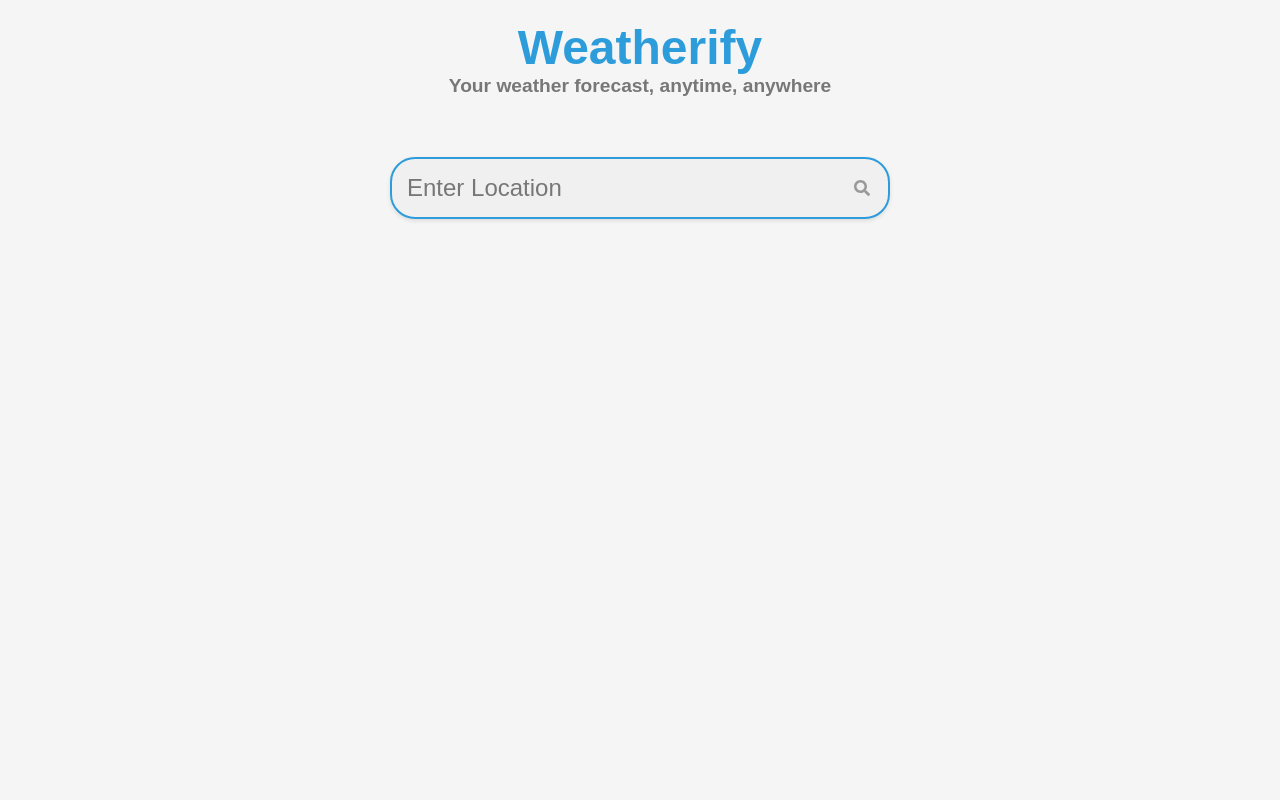
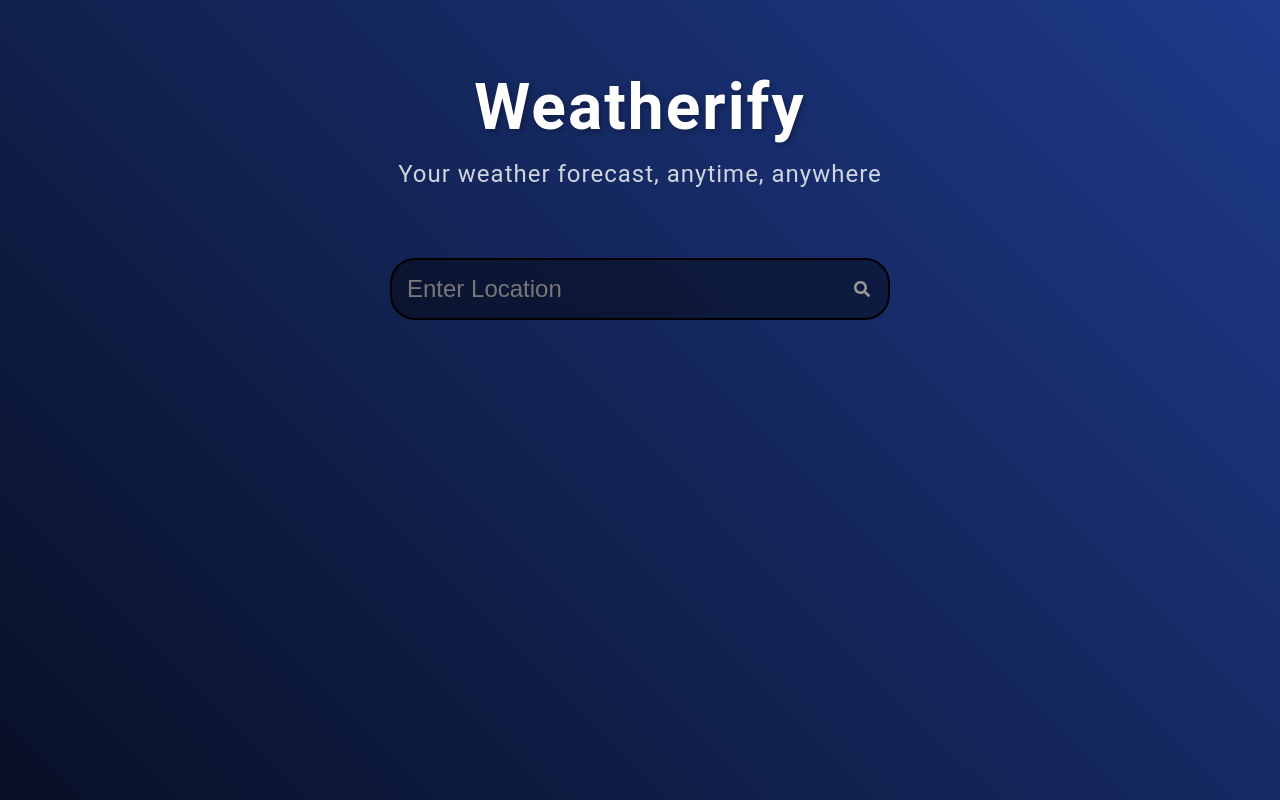
Before and after one commit to MZ-AD/WeatherApp, a React (Create React App) app: page / in a window 1280 px wide. Shown: the top 800 px of the page. Built offline with nearby package versions, Linux system fonts and the light colour scheme.

Commit message:
ui updates

```diff
--- a/src/App.css
+++ b/src/App.css
@@ -1,4 +1,81 @@
-/* General Styles */
+
+@import url('https://fonts.googleapis.com/css2?family=Poppins:wght@400;600&display=swap');
+
+
+body {
+    font-family: 'Poppins', sans-serif;
+    margin: 0;
+    padding: 0;
+    background: #f0f4f7;
+    color: #333;
+}
+
+.weather-header {
+
+    padding: 50px 20px;
+
+
+    color: white;
+    animation: fadeIn 2s ease-in-out;
+}
+
+
+.weather-title {
+    font-size: 4rem;
+    font-weight: 600;
+    margin: 0;
+    text-align: center;
+    letter-spacing: 2px;
+    text-shadow: 2px 2px 6px rgba(0, 0, 0, 0.3);
+    animation: slideInFromLeft 1.5s ease-in-out;
+}
+
+
+.weather-slogan {
+    font-size: 1.5rem;
+    font-weight: 400;
+    margin-top: 15px;
+    letter-spacing: 1px;
+    opacity: 0.8;
+    animation: fadeIn 2s ease-in-out 0.5s;
+}
+
+
+@keyframes fadeIn {
+    0% {
+        opacity: 0;
+    }
+    100% {
+        opacity: 1;
+    }
+}
+
+
+@keyframes slideInFromLeft {
+    0% {
+        transform: translateX(-50px);
+        opacity: 0;
+    }
+    100% {
+        transform: translateX(0);
+        opacity: 1;
+    }
+}
+
+
+@media (max-width: 768px) {
+    .weather-title {
+        font-size: 3rem;
+    }
+    .weather-slogan {
+        font-size: 1.2rem;
+    }
+}
+
+
+
+
+
 * {
   box-sizing: border-box;
   margin: 0;
@@ -18,9 +95,13 @@ body {
   flex-direction: column;
   align-items: center;
   justify-content: flex-start;
-  height: 100vh;
+  height: 200vh;
   padding: 20px;
+  background: linear-gradient(45deg, #000000, #1e3a8a);
+
 }
+
+
 
 .header {
   text-align: center;
@@ -46,12 +127,14 @@ body {
   width: 100%;
   max-width: 500px;
   margin: 20px auto;
+
 }
 
 .search-container {
   display: flex;
   align-items: center;
   position: relative;
+
 }
 
 .search-icon {
@@ -65,9 +148,10 @@ body {
   padding: 15px;
   font-size: 1.5rem;
   border-radius: 25px;
-  border: 2px solid #2d9cdb;
+  color:white;
+  border: 2px solid #000000 !important;
   outline: none;
-  background-color: #f0f0f0;
+  background-color: rgba(0, 0, 0, 0.4) !important
 }
 
 .suggestions {
@@ -143,3 +227,19 @@ body {
   transform: scale(1.05);
   box-shadow: 0 8px 16px rgba(0, 0, 0, 0.2);
 }
+
+.sunrise-sunset-section{
+  display: flex !important;
+  margin-top: 10px;
+
+}
+
+.sunrise{
+  color: yellow;
+
+}
+
+.sunset{
+  color: orange;
+  margin-left: 30px;
+}
--- a/src/App.js
+++ b/src/App.js
@@ -2,7 +2,7 @@ import React, {useState} from "react";
 import axios from "axios";
 import { FaSearch } from 'react-icons/fa';
 import './App.css';
-import { WiDaySunny, WiRain, WiCloud, WiSnow } from 'react-icons/wi';
+import { WiDaySunny, WiRain, WiCloud, WiSnow, WiSunrise, WiSunset } from 'react-icons/wi';
 
 function App() {
   const [data,setData] = useState({});
@@ -12,17 +12,16 @@ function App() {
 
 const url = `https://api.openweathermap.org/data/2.5/weather?q=${location}&appid=ab8622d5f5453c45c9181938f10cdfe5&units=metric`;
 const getWeatherIcon = (description) => {
-
   if (description.includes("clear")) {
-    return <WiDaySunny size={50} />;
+    return <WiDaySunny size={100} />;
   }       else if (description.includes("rain")) {
-    return <WiRain size={50} />;
+    return <WiRain size={100} />;
   } else if (description.includes("cloud")) {
-    return <WiCloud size={50} />;
+    return <WiCloud size={100} />;
   } else if (description.includes("snow")) {
-    return <WiSnow size={50} />;
+    return <WiSnow size={100} />;
   }
-  return <WiDaySunny size={50} />;
+  return <WiDaySunny size={200} />;
 };
 
 
@@ -73,11 +72,30 @@ setLocation("");
     return new Date(date).toLocaleDateString(undefined, options);
   };
 
+  const SunriseSunsetSection = ({ sunriseTime, sunsetTime }) => {
+    return (
+      <div className="sunrise-sunset-section">
+
+        <div className="sunrise">
+                  <WiSunrise size={100} />
+
+          <p><strong>Sunrise:</strong> {new Date(sunriseTime * 1000).toLocaleTimeString()}</p>
+        </div>
+
+        <div className="sunset">
+
+              <WiSunset size={100} />
+          <p><strong>Sunset:</strong> {new Date(sunsetTime * 1000).toLocaleTimeString()}</p>
+        </div>
+      </div>
+    );
+  };
+
   return (
     <div className="app">
-      <header className="header">
-        <h1>Weatherify</h1>
-        <p className="slogan">Your weather forecast, anytime, anywhere</p>
+      <header className="weather-header">
+        <h1 className="weather-title">Weatherify</h1>
+        <p className="weather-slogan">Your weather forecast, anytime, anywhere</p>
       </header>
       <div className="search">
         <div className="search-container">
@@ -91,7 +109,6 @@ setLocation("");
             className="search-input"
           />
         </div>
-
         {suggestions.length > 0 && (
           <div className="suggestions">
             {suggestions.map((city, index) => (
@@ -106,6 +123,14 @@ setLocation("");
           </div>
         )}
       </div>
+
+
+      {data.sys && (
+        <SunriseSunsetSection
+          sunriseTime={data.sys.sunrise}
+          sunsetTime={data.sys.sunset}
+        />
+      )}
 
       {data.main && data.weather && (
   <div className="current-weather">
@@ -127,9 +152,12 @@ setLocation("");
             </div>
             <div className="humidity">
                   <p><strong>Humidity:</strong> {data.main.humidity}%</p>
+</div>
+                <div className="rain-chance">
+                <p><strong>Rain Forecast:</strong> {data.rain ? `${data.rain['1h']} mm` : 'None'}</p>
             </div>
             </div>
-            </div>
+          </div>
   </div>
 )}
 
@@ -137,11 +165,9 @@ setLocation("");
 
     {forecastData.length > 0 && (
          <div className="forecast">
-            <h2>Upcoming Forecast </h2>
+          {/* <h2>Upcoming Forecast</h2> */}
           <div className="forecast-cards">
-
-            {
-            forecastData.map((forecast,index) => {
+            {forecastData.map((forecast,index) => {
               return (
                 <div
                    key={index}
--- a/src/index.css
+++ b/src/index.css
@@ -11,16 +11,6 @@ body {
   color: #333;
   margin: 0;
   padding: 0;
-}
-
-.app {
-  display: flex;
-  flex-direction: column;
-  align-items: center;
-  justify-content: flex-start;
-  height: 100vh;
-  background-color: #f5f5f5;
-  padding: 20px;
 }
 
 .header {
@@ -182,10 +172,6 @@ color: black;
 
 
 
-.app {
-  font-family: Arial, sans-serif;
-  padding: 20px;
-}
 
 .header {
   text-align: center;
@@ -198,20 +184,6 @@ color: black;
   margin: 0 auto;
 }
 
-.search-input {
-  width: 100%;
-  padding: 12px;
-  font-size: 16px;
-  border: 1px solid #ddd;
-  border-radius: 5px;
-  outline: none;
-  box-shadow: 0 2px 4px rgba(0, 0, 0, 0.1);
-  transition: all 0.3s ease-in-out;
-}
-
-.search-input:focus {
-  border-color: #4caf50;
-}
 
 .suggestions {
   position: absolute;
```
